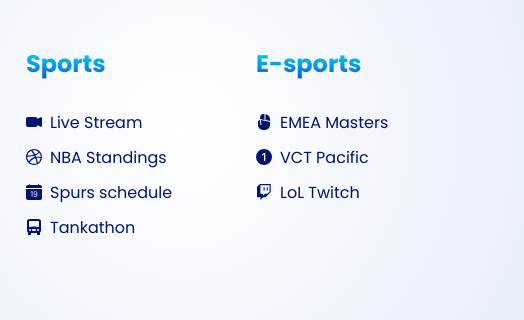
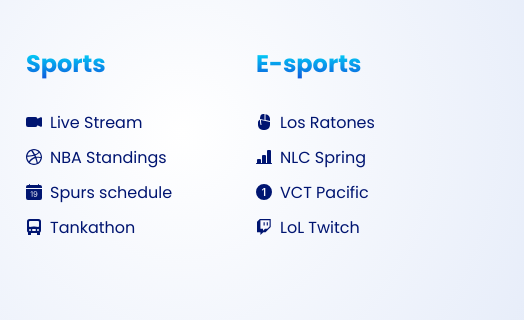
Before and after one commit to jirodearmas/jirodearmas.github.io, a plain HTML site: page start-page.html in a window 1280 px wide. Shown: the part 235-555 px from the top of the page, 459-983 px from the left. Drawn offline with Linux system fonts and the light colour scheme.

Commit message:
Update start-page.html
Add NLC Spring

```diff
--- a/start-page.html
+++ b/start-page.html
@@ -107,9 +107,12 @@
             </div>
             <div class="col">
                 <h3 class="col-title">E-sports</h3>
-                <a href="https://liquipedia.net/leagueoflegends/EMEA_Masters/2025/Winter"> <svg xmlns="http://www.w3.org/2000/svg" width="16" height="16" fill="currentColor" class="bi bi-mouse3-fill" viewBox="0 0 16 16">
+                <a href="https://liquipedia.net/leagueoflegends/Los_Ratones"> <svg xmlns="http://www.w3.org/2000/svg" width="16" height="16" fill="currentColor" class="bi bi-mouse3-fill" viewBox="0 0 16 16">
                     <path d="M8.5.069A15 15 0 0 0 7 0q-.891.002-1.527.463c-.418.302-.717.726-.93 1.208-.386.873-.522 2.01-.54 3.206l4.497 1zM3.71 5.836 3.381 6A2.5 2.5 0 0 0 2 8.236v2.576C2 13.659 4.22 16 7 16h2c2.78 0 5-2.342 5-5.188V8.123l-9-2v.003l.008.353c.007.3.023.715.053 1.175.063.937.186 2.005.413 2.688a.5.5 0 1 1-.948.316c-.273-.817-.4-2-.462-2.937A30 30 0 0 1 4 6.003q0-.05.01-.1zM14 7.1V5.187c0-1.13-.272-2.044-.748-2.772-.474-.726-1.13-1.235-1.849-1.59A7.5 7.5 0 0 0 9.5.212v5.887l4.5 1z"/>
-                  </svg> EMEA Masters</a>
+                  </svg> Los Ratones</a>
+                  <a href="https://liquipedia.net/leagueoflegends/NLC/2025/Spring"> <svg xmlns="http://www.w3.org/2000/svg" width="16" height="16" fill="currentColor" class="bi bi-bar-chart-line-fill" viewBox="0 0 16 16">
+                    <path d="M11 2a1 1 0 0 1 1-1h2a1 1 0 0 1 1 1v12h.5a.5.5 0 0 1 0 1H.5a.5.5 0 0 1 0-1H1v-3a1 1 0 0 1 1-1h2a1 1 0 0 1 1 1v3h1V7a1 1 0 0 1 1-1h2a1 1 0 0 1 1 1v7h1z"/>
+                  </svg> NLC Spring</a>
                 <a href="https://liquipedia.net/valorant/VCT/2025/Pacific_League/Stage_1"> <svg xmlns="http://www.w3.org/2000/svg" width="16" height="16" fill="currentColor" class="bi bi-1-circle-fill" viewBox="0 0 16 16">
                     <path d="M16 8A8 8 0 1 1 0 8a8 8 0 0 1 16 0M9.283 4.002H7.971L6.072 5.385v1.271l1.834-1.318h.065V12h1.312z"/>
                   </svg> VCT Pacific</a>
```
